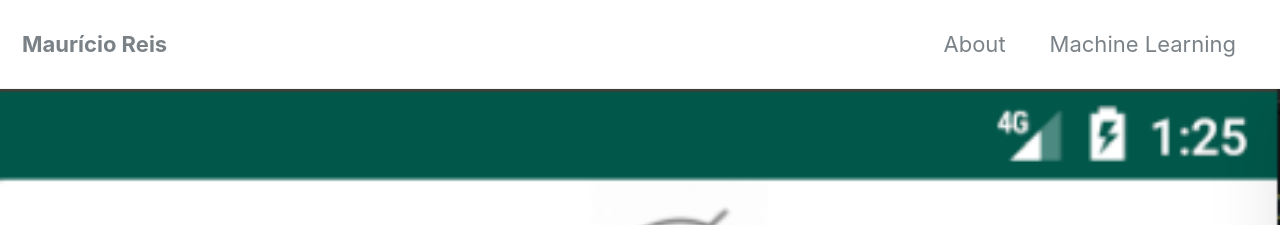
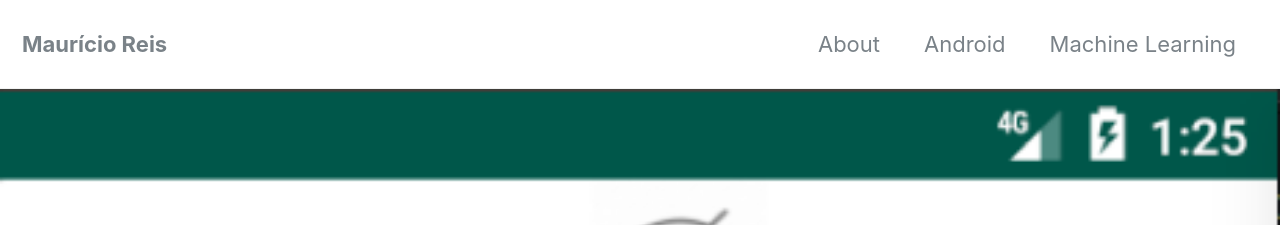
Before and after one commit to mauricior/mauricior.github.io, a Jekyll site: the page built from _posts/2019-01-13-financialapp.md, in a window 1280 px wide and 900 px high. Shown: the top 225 px of the window. Built offline with Jekyll 4.4.1, drawn with Linux system fonts in a browser that asks for light colours; nearby versions of some CDN libraries; some of the changed text lies outside the part shown.

Commit message:
Update some things

```diff
--- a/_data/navigation.yml
+++ b/_data/navigation.yml
@@ -2,6 +2,8 @@
 main:
   - title: "About"
     url: /about/
+  - title: "Android"
+    url: /android/
   - title: "Machine Learning"
     url: /machine-learning/
   # - title: "About"
```
Also changed, not shown: _posts/2019-01-13-financialapp.md (+2 -0 lines).
